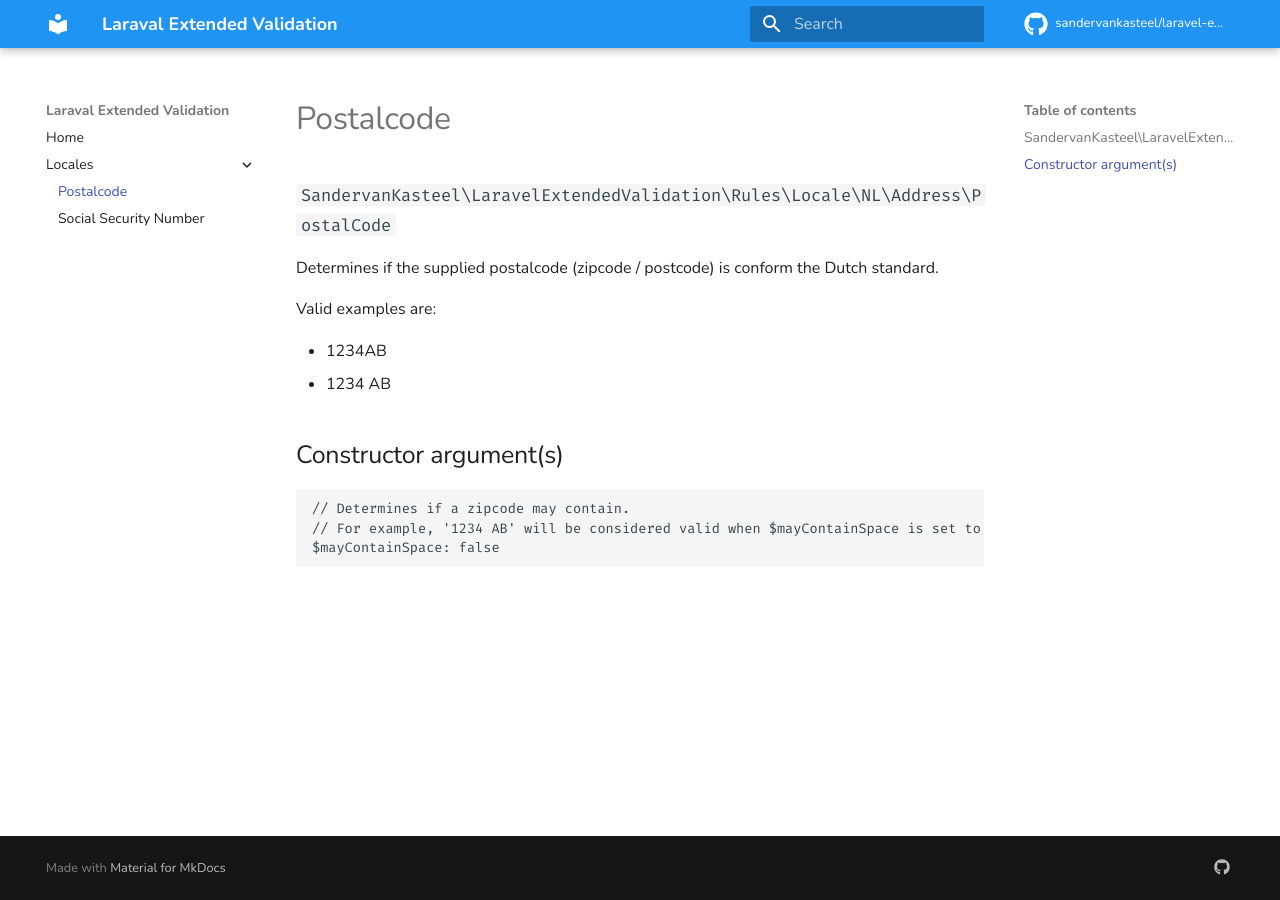
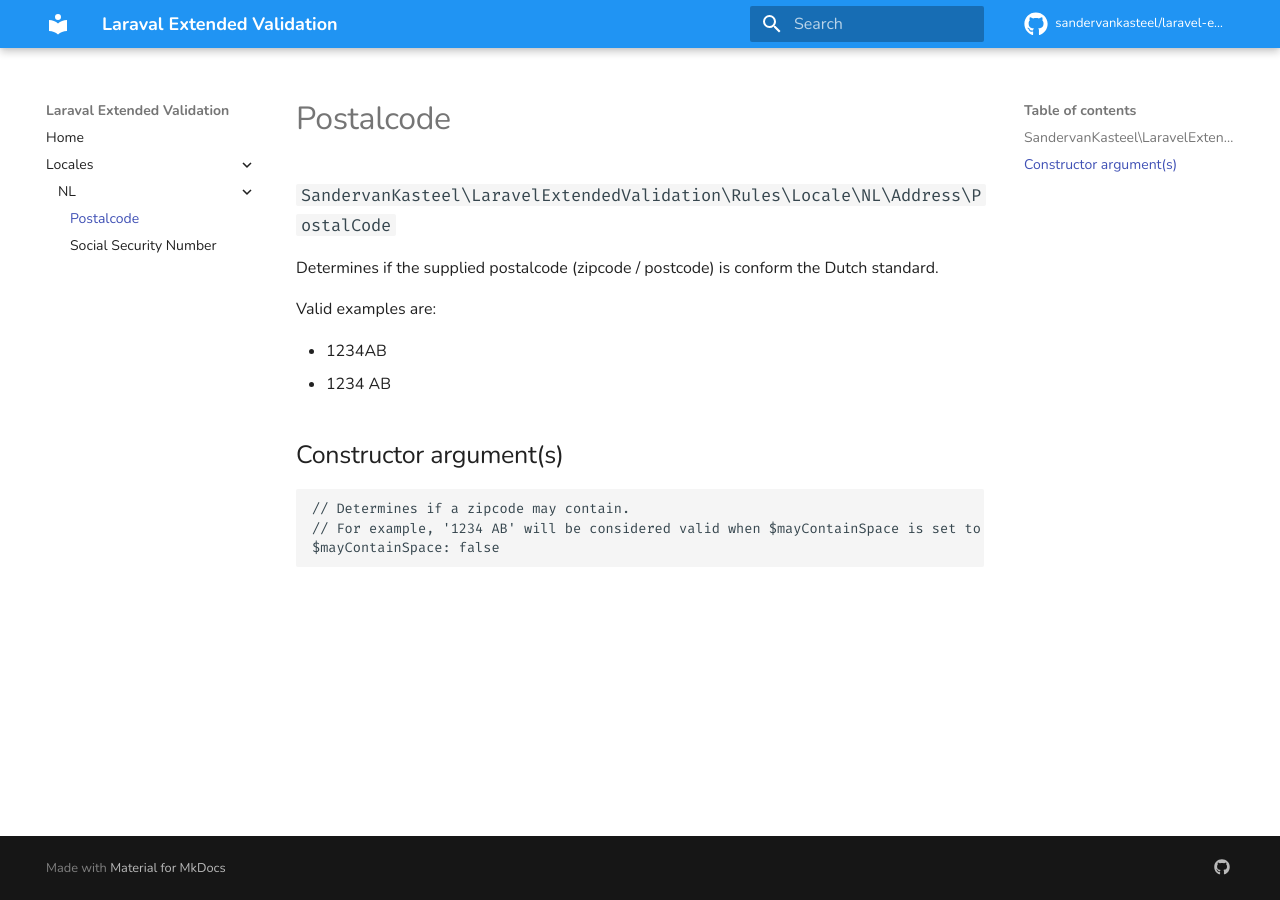
Before and after one commit to sandervankasteel/laravel-extended-validation, an MkDocs documentation site: the page built from docs/locale/NL/Address/PostalCode.md, in a window 1280 px wide. Built offline with MkDocs 1.6.1 and Material for MkDocs 9.7.7, drawn with Linux system fonts in a browser that asks for light colours; nearby versions of some CDN libraries; comment, search, counter and statistics services are not loaded.

```diff
--- a/mkdocs.yml
+++ b/mkdocs.yml
@@ -28,7 +28,7 @@ extra:
     - icon: fontawesome/brands/github
       link: https://github.com/sandervankasteel/laravel-extended-validation
       name: Laraval Extended Validation repository
-  locals: &locales
+  locals: &localesNl
     - locale/NL/Address/PostalCode.md
     - locale/NL/Person/SocialSecurityNumber.md
 
@@ -37,7 +37,8 @@ plugins:
 
 nav:
   - index.md
-  - 'Locales': *locales
+  - 'Locales':
+      - 'NL': *localesNl
 
 markdown_extensions:
   - admonition: { }
```
